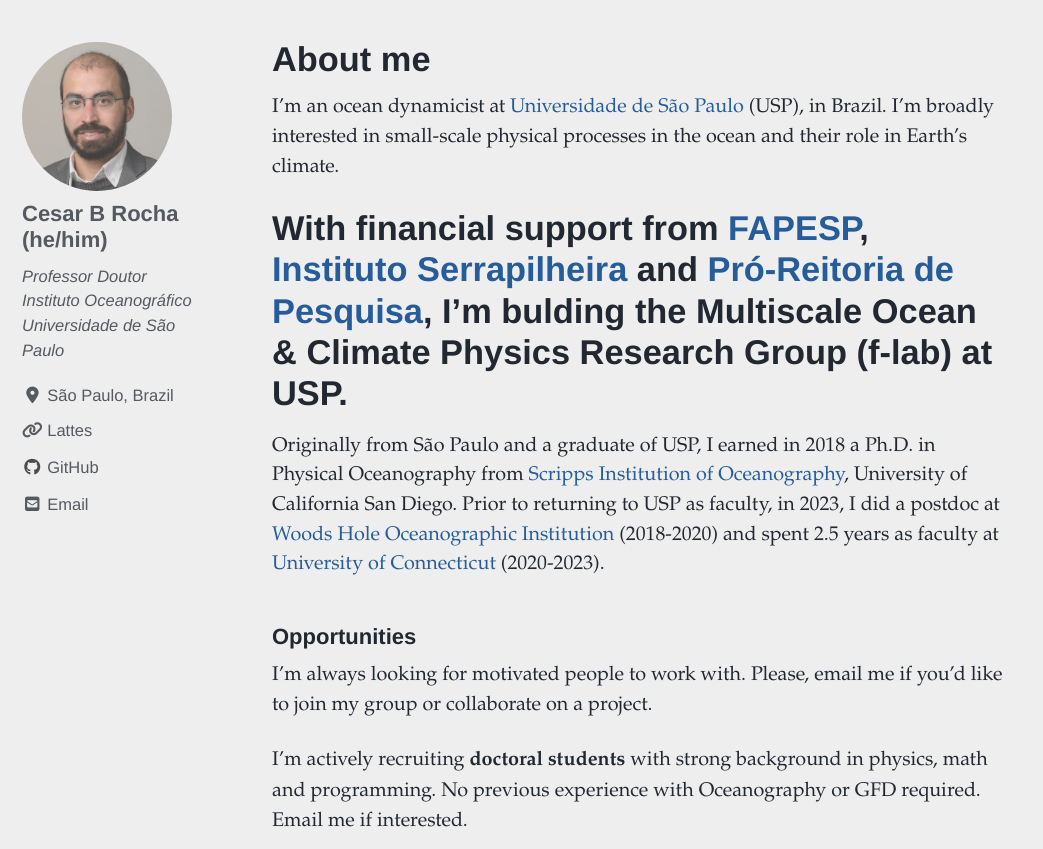
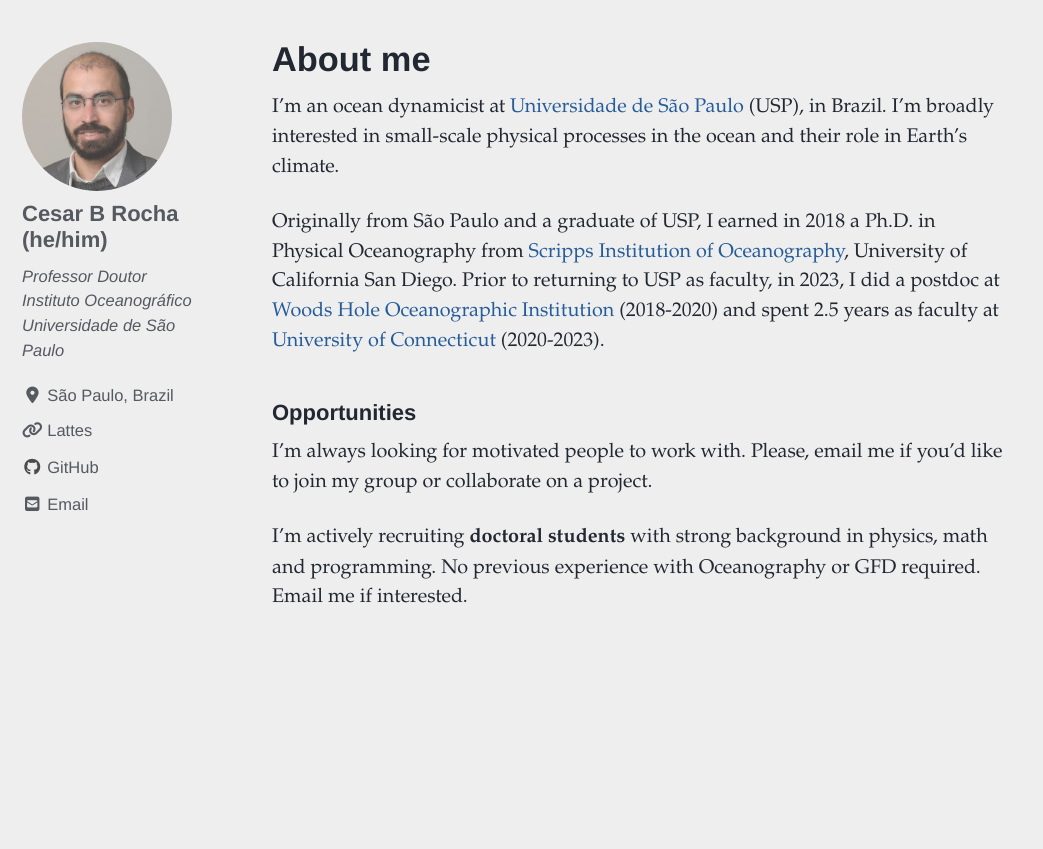
Before and after one commit to cesar-rocha/cesar-rocha.github.io, a Jekyll site: the page built from index.md, in a window 1280 px wide and 900 px high, scrolled down 1032 px, cut to the strip 51-900 px from the top of the window. Shown: the whole strip, without its empty margins (0-1043 px from the left). Built offline with Jekyll 4.4.1, drawn with Linux system fonts in a browser that asks for light colours; cached includes are drawn as plain includes; nearby versions of some CDN libraries.

Commit message:
update about me

```diff
--- a/index.md
+++ b/index.md
@@ -8,7 +8,7 @@
 
 I'm an ocean dynamicist at [Universidade  de São Paulo](https://www5.usp.br) (USP), in Brazil. I'm broadly interested in small-scale physical processes in the ocean and their role in Earth's climate.
 
-# With financial support from [FAPESP](https://fapesp.br/en), [Instituto Serrapilheira](https://serrapilheira.org/en/) and [Pró-Reitoria de Pesquisa](https://sites.usp.br/prp/), I'm bulding the Multiscale Ocean & Climate Physics Research Group (f-lab) at USP.
+<!-- With financial support from [FAPESP](https://fapesp.br/en), [Instituto Serrapilheira](https://serrapilheira.org/en/) and [Pró-Reitoria de Pesquisa](https://sites.usp.br/prp/), I'm bulding the Multiscale Ocean & Climate Physics Research Group (f-lab) at USP. -->
 
 Originally from São Paulo and a graduate of USP, I earned in 2018 a Ph.D. in Physical Oceanography from [Scripps Institution of Oceanography](https://scripps.ucsd.edu), University of California San Diego. Prior to returning to USP as faculty, in 2023, I did a postdoc at [Woods Hole Oceanographic Institution](https://www.whoi.edu) (2018-2020) and spent 2.5 years as faculty at [University of Connecticut](https://www.uconn.edu) (2020-2023).
 
```
